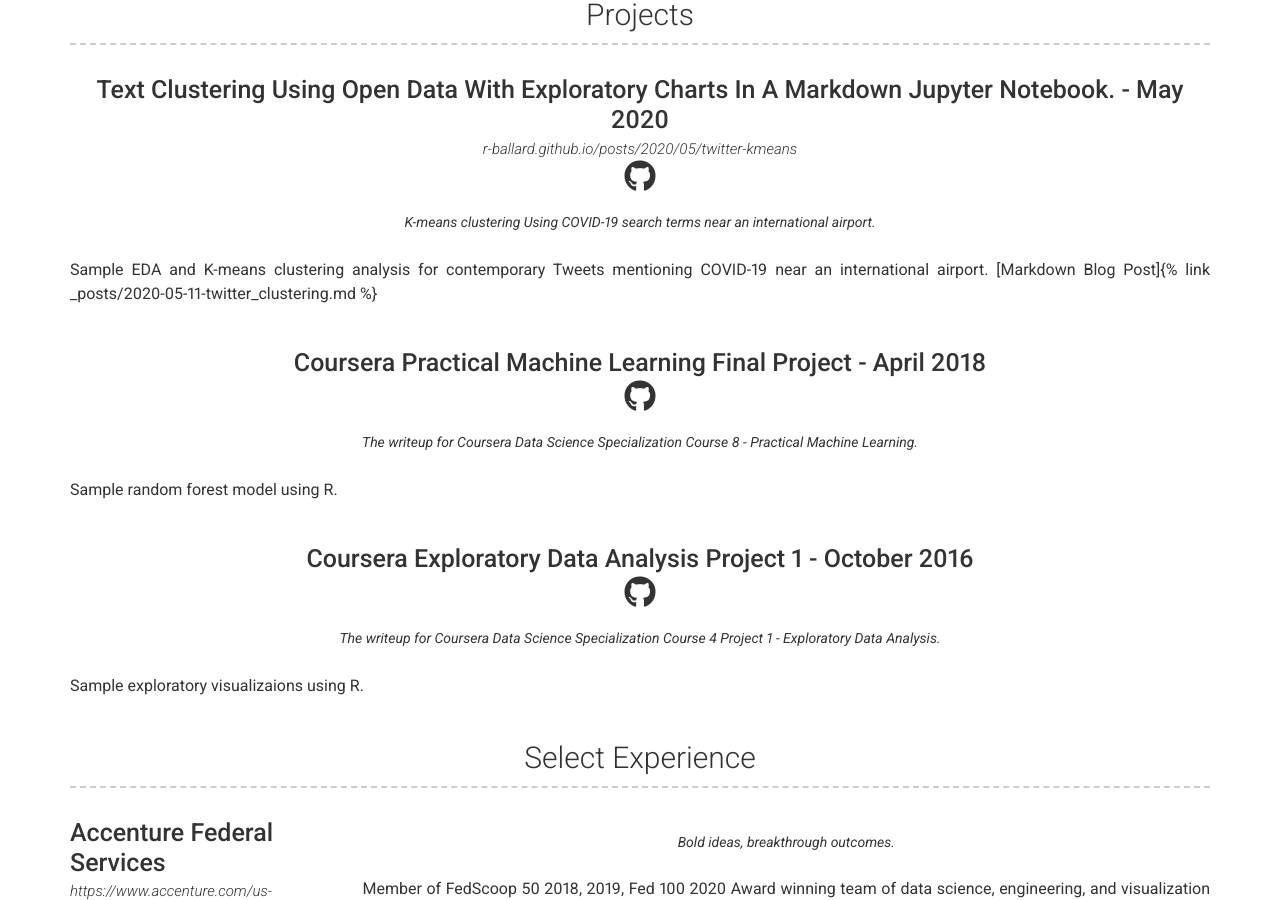
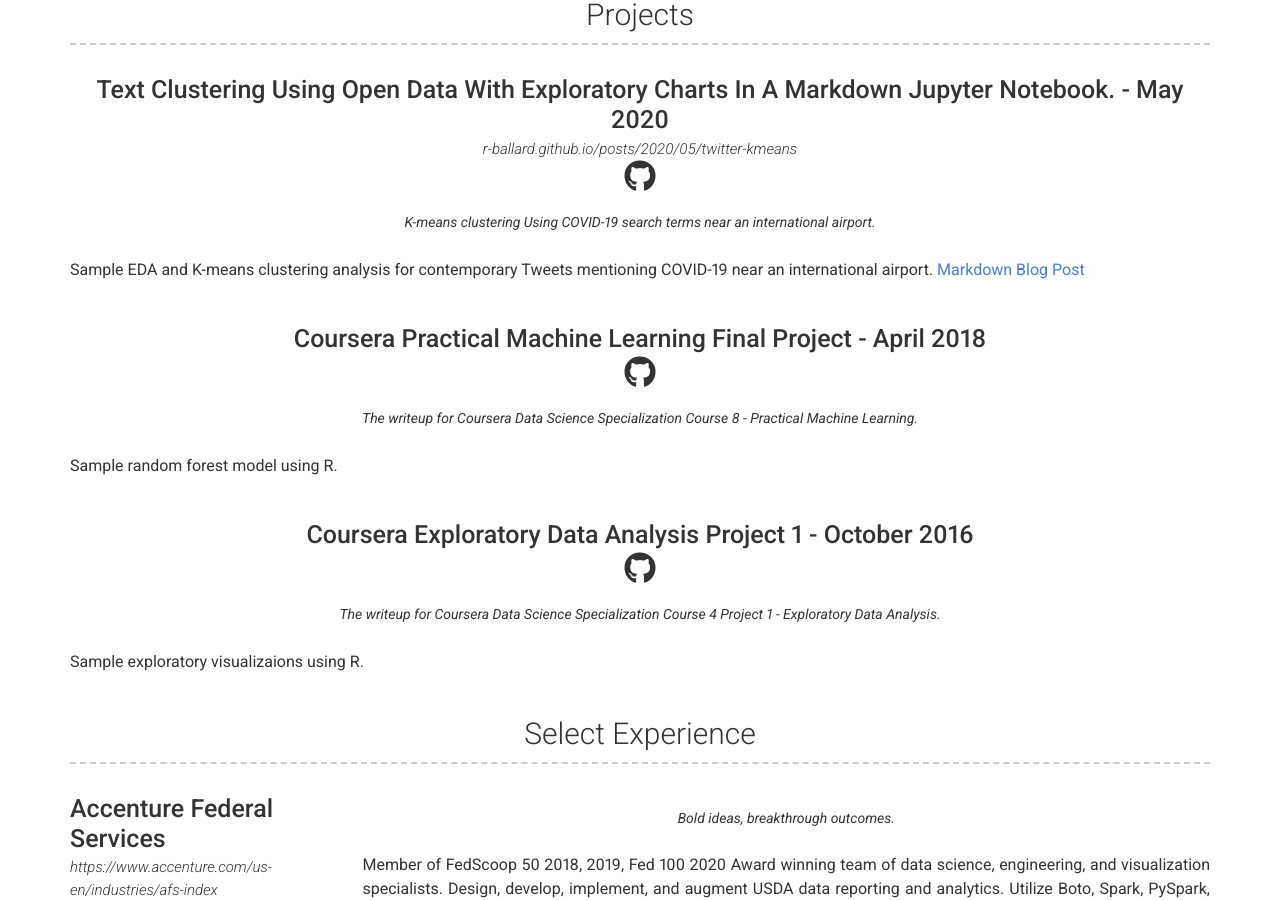
Before and after one commit to r-ballard/r-ballard.github.io, a Jekyll site: the page built from index.md, in a window 1280 px wide and 900 px high, scrolled down 542 px. Built offline with Jekyll 4.4.1, drawn with Linux system fonts in a browser that asks for light colours; nearby versions of some CDN libraries; some of the changed lines change nothing that is shown.

Commit message:
Update link

```diff
--- a/_data/projects.yml
+++ b/_data/projects.yml
@@ -7,7 +7,7 @@
     K-means clustering Using COVID-19 search terms near an international airport.
   description: | # this will include new lines to allow paragraphs
     Sample EDA and K-means clustering analysis for contemporary Tweets mentioning COVID-19 near an international airport.
-    [Markdown Blog Post]{% link _posts/2020-05-11-twitter_clustering.md %}
+    [Markdown Blog Post]({{ site.baseurl }}{% post_url 2020-05-11-twitter_clustering %})
 - layout: top-middle
   name: Coursera Practical Machine Learning Final Project -  April 2018
   #link: Link to project (eg. sproogen.github.io/modern-resume-theme)(optional)
```
